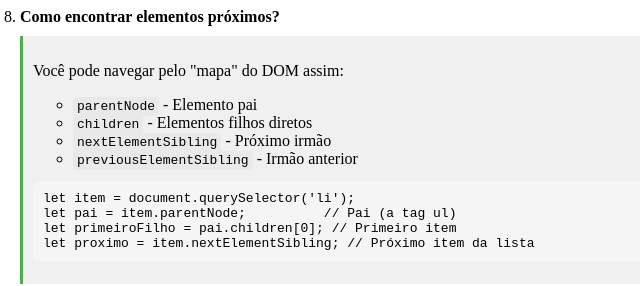
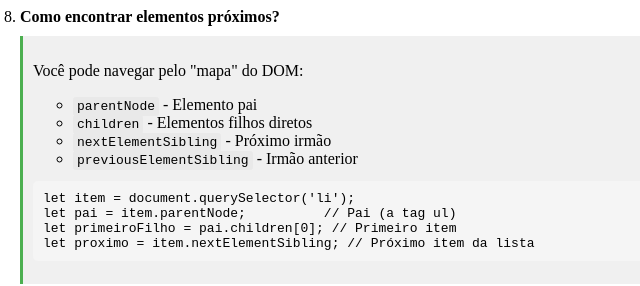
Before and after one commit to felipe6061/CPI_II_2025-1, a plain HTML site: page Aula 7/index.html in a window 1280 px wide. Shown: the part 1733-2019 px from the top of the page, 28-668 px from the left. Drawn offline with Linux system fonts and the light colour scheme.

Commit message:
Atualização

```diff
--- a/Aula 7/index.html
+++ b/Aula 7/index.html
@@ -129,7 +129,7 @@ div.appendChild(paragrafoNovo);       // Adiciona na página</pre>
         <li>
             <strong>Como encontrar elementos próximos?</strong>
             <div class="resposta">
-                <p>Você pode navegar pelo "mapa" do DOM assim:</p>
+                <p>Você pode navegar pelo "mapa" do DOM:</p>
                 <ul>
                     <li><code>parentNode</code> - Elemento pai</li>
                     <li><code>children</code> - Elementos filhos diretos</li>
```
